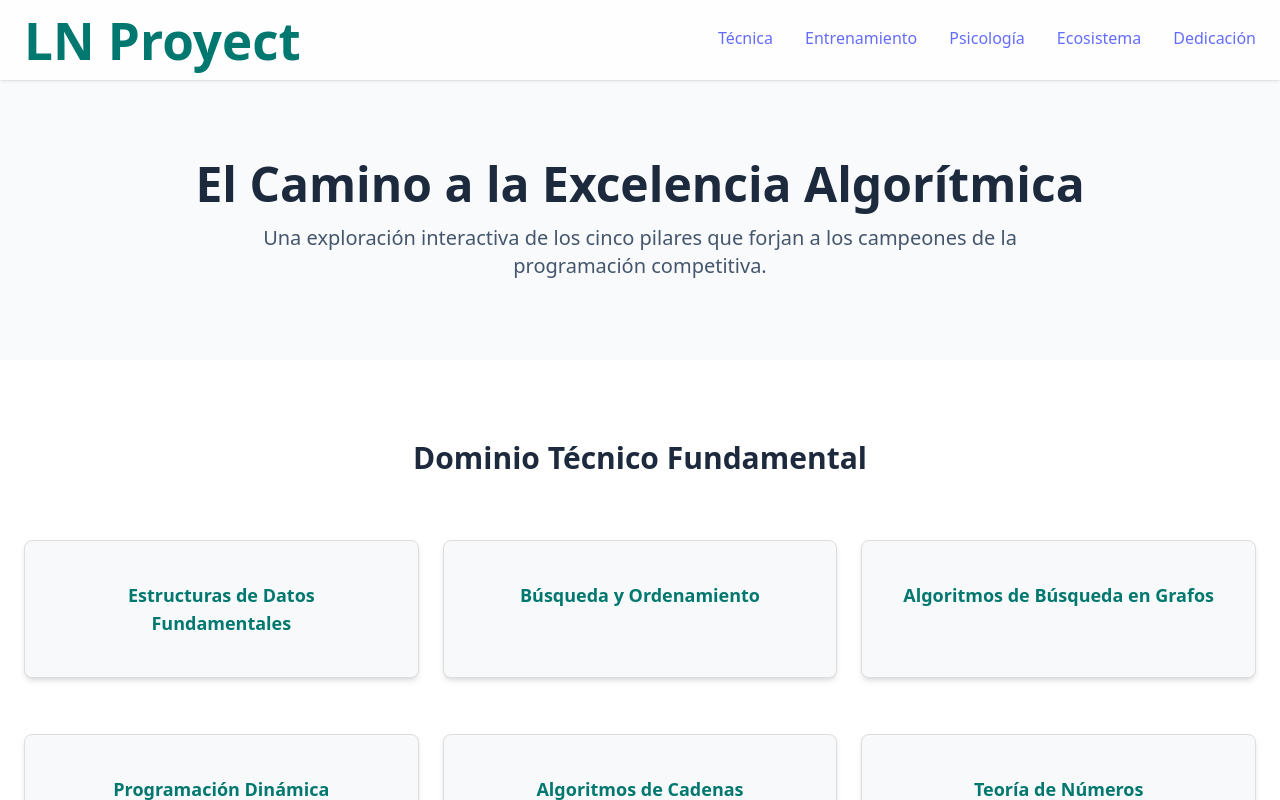
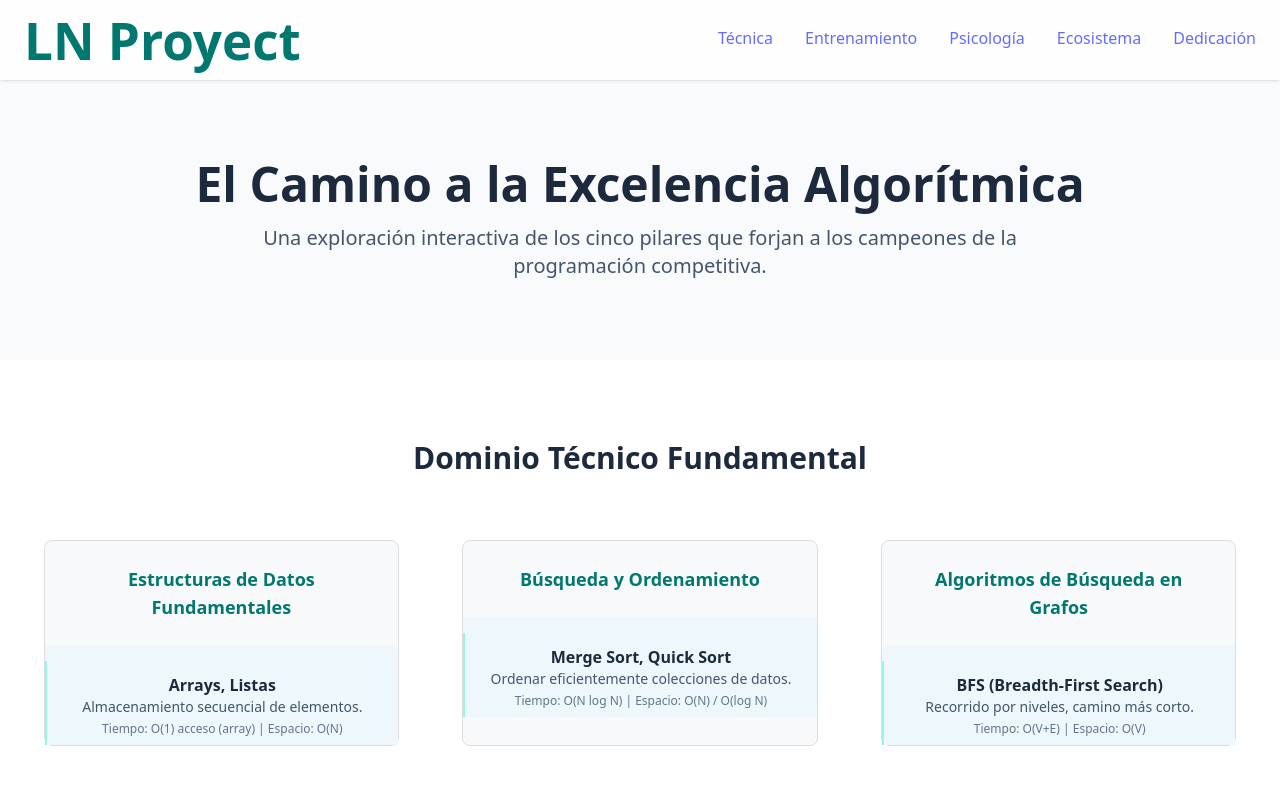
Before and after one commit to GuillermoMajano/Algomas, a Vue app in the folder Algomas/: page / in a window 1280 px wide. Shown: the top 800 px of the page. Built offline with nearby package versions, Linux system fonts and the light colour scheme.

Commit message:
modified:   Algomas/src/components/Pilar1Tecnico.vue

```diff
--- a/Algomas/src/components/Pilar1Tecnico.vue
+++ b/Algomas/src/components/Pilar1Tecnico.vue
@@ -3,12 +3,12 @@
     <div class="container mx-auto px-6">
       <h2 class="text-3xl font-bold text-slate-800 text-center mb-12">Dominio Técnico Fundamental</h2>
       <div  class="grid md:grid-cols-2 lg:grid-cols-3 gap-6" >
-        <div v-for="(group, index) in algorithmsData" :key="index" class="expandable algo-card bg-white rounded-lg shadow-md border border-transparent hover:border-teal-500 cursor-pointer"  tabindex="0" aria-expanded="false">
-          <div class="p-6">
+        <div v-for="(group, index) in algorithmsData" :key="index" class="expandable"  tabindex="0"  role="button">
+          <div class="p-6 expandable-titulo">
             <h3 class="font-bold text-lg text-teal-700">{{ group.category }}</h3>
           </div>
-          <div class="expandable-content algo-card-details bg-slate-50 px-6">
-            <ul class="pt-4 pb-6 space-y-3">
+          <div class="expandable-content algo-card-details bg-slate-50">
+            <ul class="pt-4 pb-6 ">
               <li v-for="item in group.items" :key="item.name" class="border-l-2 border-teal-200 pl-3">
                 <p class="font-semibold text-slate-800">{{ item.name }}</p>
                 <p class="text-sm text-slate-600">{{ item.desc }}</p>
@@ -24,26 +24,46 @@
 
 <script setup>
 
-document.querySelectorAll('.expandable').forEach(el => {
-  el.addEventListener('click', function () {
-    const isExpanded = this.classList.contains('expanded');
-    const content = this.querySelector('.expandable-content');
+// Espera a que el DOM esté completamente cargado antes de ejecutar el script
+document.addEventListener('DOMContentLoaded', () => {
+    // Selecciona todos los elementos con la clase 'acordeon-item'
+    const acordeonItems = document.querySelectorAll('.expandable');
 
-    // Alternar clase
-    this.classList.toggle('expanded');
+    // Itera sobre cada ítem del acordeón para añadir un event listener
+    acordeonItems.forEach(item => {
+        // Selecciona el título dentro de cada ítem del acordeón
+        const titulo = item.querySelector('.expandable-titulo');
 
-    // Actualizar atributo ARIA
-    this.setAttribute('aria-expanded', !isExpanded);
+        // Añade un event listener para el evento 'click' al título
+        titulo.addEventListener('click', () => {
+            // Cierra cualquier otro ítem del acordeón que esté abierto
+            acordeonItems.forEach(otherItem => {
+                // Si el ítem actual no es el que se clickeó Y tiene la clase 'activo'
+                if (otherItem !== item && otherItem.classList.contains('activo')) {
+                    // Remueve la clase 'activo' para cerrarlo
+                    otherItem.classList.remove('activo');
+                    // Restablece el padding del contenido para una transición suave al cerrar
+                    otherItem.querySelector('.expandable-content').style.padding = '0px';
+                }
+            });
 
-    // Opcional: cambiar el texto del encabezado
-    const firstParagraph = this.querySelector('p');
-    if (firstParagraph) {
-      firstParagraph.textContent = !isExpanded
-        ? 'Haz clic para ocultar'
-        : 'Haz clic aquí para ver más';
-    }
-  });
+            // Alterna la clase 'activo' en el ítem del acordeón que fue clickeado
+            // Si tiene 'activo', lo quita; si no lo tiene, lo añade
+            item.classList.toggle('activo');
+
+            // Ajusta el padding del contenido del ítem clickeado
+            const contenido = item.querySelector('.expandable-content');
+            if (item.classList.contains('activo')) {
+                // Si el ítem está ahora activo (abierto), aplica el padding
+                contenido.style.padding = '15px 0px'; // Coincide con el padding en CSS
+            } else {
+                // Si el ítem está ahora inactivo (cerrado), quita el padding
+                contenido.style.padding = '0px';
+            }
+        });
+    });
 });
+
 
 const algorithmsData = [
   {
@@ -96,16 +116,15 @@ const algorithmsData = [
 
 <style>
 .expandable {
-  width: 100%;
-  max-width: 500px;
+  width: 90%;
+  max-width: 700px;
   margin: 1rem auto;
   border: 1px solid #ddd;
   border-radius: 8px;
-  cursor: pointer;
   background-color: #f8f9fa;
-  padding: 1rem;
-  user-select: none;
+
 }
+
 
 .expandable:hover {
   background-color: #edf0f3;
@@ -113,22 +132,26 @@ const algorithmsData = [
 
 /* Contenido que se despliega */
 .expandable-content {
-  height: 0;
+  max-height: 100px; /* Comienza colapsado */
   overflow: hidden;
-  transition: height 0.4s ease-out;
-  padding: 0 1rem;
+  transition: max-height 0.4s ease-out, padding 0.4s ease-out;
+  background-color: #eef7fc;
 }
 
+.expandable-content li {
+    padding: 12px 25px; /* Padding para los elementos de la lista */
+    border-bottom: 1px solid #eef7fc; /* Separador suave para los ítems de la lista */
+}
+
+
 /* Estado expandido */
-.expandable.expanded .expandable-content {
-  height: auto;
-  padding: 1rem 1rem;
+.expandable.activo .expandable-content {
+
+   max-height: 300px;
+  padding: 15px 0px;
 }
 
 /* Opcional: cambiar texto o estilo cuando está expandido */
-.expandable:not(.expanded) .expandable-content {
-  display: none; /* Mejor UX: evita que se lea en lectores de pantalla si está cerrado */
-}
 
 
 </style>
```
